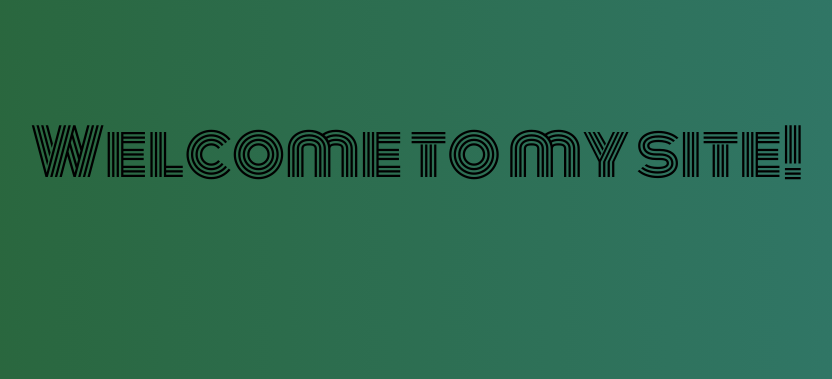
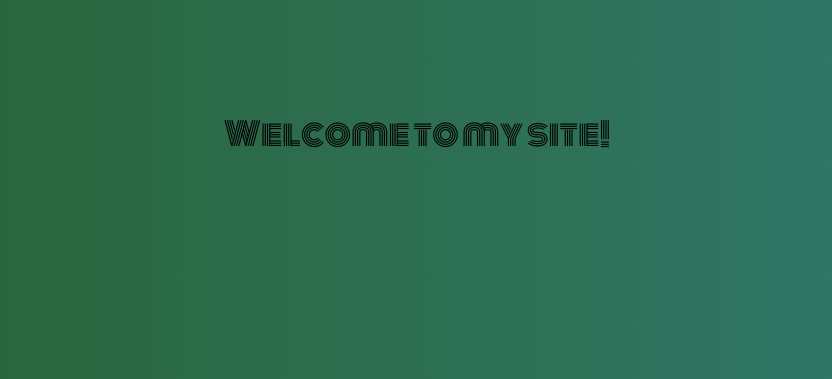
Before and after one commit to merive/merive.com, a Flask app: page / in a window 1280 px wide. Shown: the part 45-424 px from the top of the page, without its empty margins (223-1055 px from the left). Run offline with Flask 2, Linux system fonts and the light colour scheme; some libraries are stand-ins or nearby versions.

Commit message:
Update home.html

```diff
--- a/templates/home.html
+++ b/templates/home.html
@@ -7,7 +7,7 @@
 {% block body %}
     <section>
         <div>
-            <div class="home"><h1>Welcome to my site!</h1></div>
+            <div class="home"><h2>Welcome to my site!</h2></div>
         </div>
     </section>
 {% endblock %}
```
